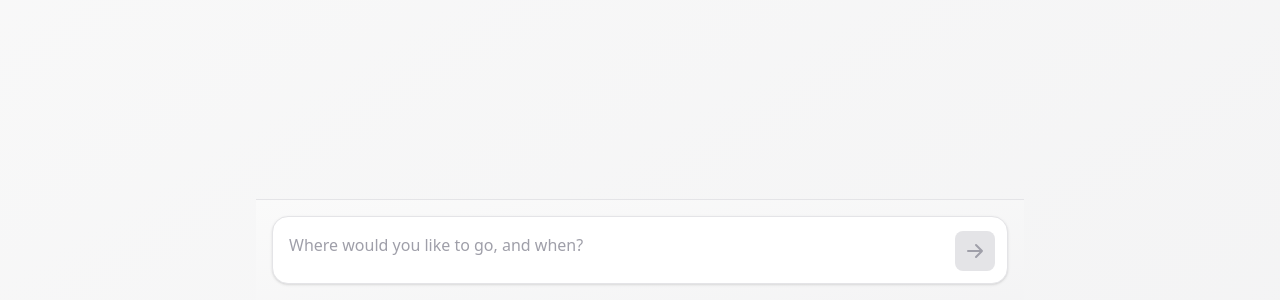
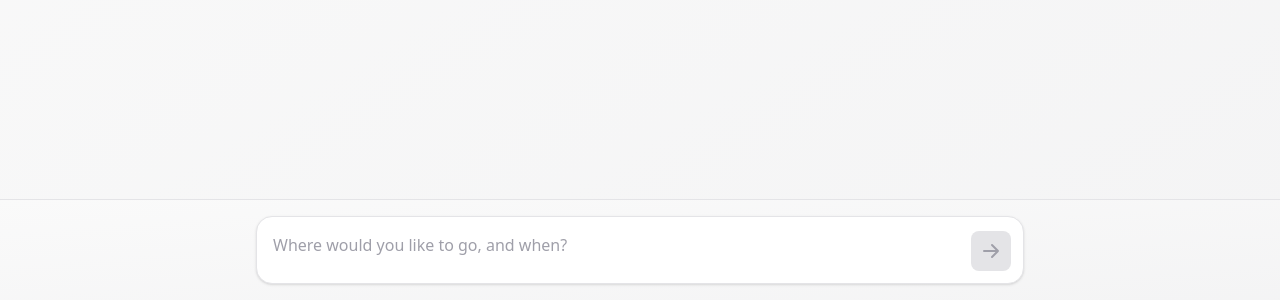
Before and after one commit to mobius-function/travel_planner, a Next.js app: page / in a window 1280 px wide. Shown: the part 500-800 px from the top of the page. Built offline with nearby package versions, Linux system fonts and the light colour scheme.

Commit message:
Moved the position of artifact and the scrolling

```diff
--- a/app/api/chat/route.ts
+++ b/app/api/chat/route.ts
@@ -176,7 +176,7 @@ Would you like me to modify anything?
         model: 'deepseek/deepseek-chat',
         messages: conversationMessages,
         temperature: 0.7,
-        max_tokens: 1024,
+        max_tokens: 2048,
         stream: true,
       }),
     });
--- a/app/components/ItineraryArtifact.tsx
+++ b/app/components/ItineraryArtifact.tsx
@@ -14,10 +14,10 @@ export default function ItineraryArtifact({ content }: ItineraryArtifactProps) {
   if (!content) return null;
 
   if (isMinimized) {
-    // Minimized state - show at bottom
+    // Minimized state - show at bottom-left
     return (
-      <div className="fixed bottom-0 right-0 w-80 z-50 m-4">
-        <div className="bg-gradient-to-r from-blue-600 to-blue-700 dark:from-blue-700 dark:to-blue-800 text-white px-4 py-3 rounded-lg shadow-2xl cursor-pointer hover:from-blue-700 hover:to-blue-800 dark:hover:from-blue-800 dark:hover:to-blue-900 transition-all"
+      <div className="fixed bottom-0 left-0 z-50 m-4" style={{ width: '220px' }}>
+        <div className="bg-gradient-to-r from-zinc-800 to-zinc-900 dark:from-zinc-700 dark:to-zinc-800 text-white px-4 py-3 rounded-lg shadow-2xl cursor-pointer hover:from-zinc-700 hover:to-zinc-800 dark:hover:from-zinc-600 dark:hover:to-zinc-700 transition-all"
           onClick={() => setIsMinimized(false)}>
           <div className="flex items-center justify-between">
             <div className="flex items-center gap-2">
@@ -52,8 +52,8 @@ export default function ItineraryArtifact({ content }: ItineraryArtifactProps) {
   }
 
   return (
-    <div className="fixed right-0 top-0 h-screen w-full lg:w-2/5 z-40 flex flex-col shadow-2xl">
-      <div className="bg-gradient-to-r from-blue-600 to-blue-700 dark:from-blue-700 dark:to-blue-800 text-white px-6 py-4">
+    <div className="fixed left-0 top-0 h-screen w-full lg:w-2/5 z-40 flex flex-col shadow-2xl">
+      <div className="bg-gradient-to-r from-zinc-800 to-zinc-900 dark:from-zinc-700 dark:to-zinc-800 text-white px-6 py-4">
         <div className="flex items-center justify-between">
           <div className="flex items-center gap-3">
             <svg
@@ -71,12 +71,12 @@ export default function ItineraryArtifact({ content }: ItineraryArtifactProps) {
               <h2 className="text-xl font-bold">
                 Travel Itinerary
               </h2>
-              <p className="text-blue-100 text-sm mt-1">Day-by-day travel plan</p>
+              <p className="text-zinc-300 dark:text-zinc-400 text-sm mt-1">Day-by-day travel plan</p>
             </div>
           </div>
           <button
             onClick={() => setIsMinimized(true)}
-            className="hover:bg-blue-800 dark:hover:bg-blue-900 p-2 rounded-lg transition-colors"
+            className="hover:bg-zinc-700 dark:hover:bg-zinc-600 p-2 rounded-lg transition-colors"
             aria-label="Minimize itinerary"
           >
             <svg
--- a/app/components/TextBoxInput.tsx
+++ b/app/components/TextBoxInput.tsx
@@ -217,16 +217,16 @@ export default function TextBoxInput() {
   };
 
   return (
-    <div className="h-screen overflow-hidden">
-      {/* Chat section - Centered */}
-      <div className="w-full max-w-3xl mx-auto flex flex-col h-full overflow-hidden">
-        <div ref={scrollContainerRef} className="flex-1 overflow-y-auto p-4 space-y-6">
+    <div className="h-screen overflow-hidden flex flex-col">
+      {/* Scrollable container - full width */}
+      <div ref={scrollContainerRef} className="flex-1 overflow-y-auto">
+        <div className="w-full max-w-3xl mx-auto p-4 space-y-6">
           {/* Scroll buttons */}
           {messages.length > 0 && (
             <ScrollButton
               direction="up"
               onClick={scrollToTop}
-              className="top-8 left-8"
+              className="top-8 right-8"
             />
           )}
 
@@ -237,7 +237,7 @@ export default function TextBoxInput() {
                 setAutoScrollEnabled(true);
                 scrollToBottom();
               }}
-              className="bottom-8 left-8"
+              className="bottom-24 right-8"
             />
           )}
 
@@ -315,9 +315,11 @@ export default function TextBoxInput() {
           {/* Scroll anchor */}
           <div ref={messagesEndRef} />
         </div>
+      </div>
 
-        {/* Input Box - Fixed at bottom */}
-        <div className="p-4 border-t border-zinc-200 dark:border-zinc-800 bg-gradient-to-br from-zinc-50 to-zinc-100 dark:from-zinc-950 dark:to-zinc-900">
+      {/* Input Box - Fixed at bottom */}
+      <div className="p-4 border-t border-zinc-200 dark:border-zinc-800 bg-gradient-to-br from-zinc-50 to-zinc-100 dark:from-zinc-950 dark:to-zinc-900">
+        <div className="w-full max-w-3xl mx-auto">
           <div className="relative bg-white dark:bg-zinc-900 border border-zinc-200 dark:border-zinc-800 rounded-2xl shadow-sm hover:shadow-md transition-shadow duration-200">
             <textarea
               value={input}
```
